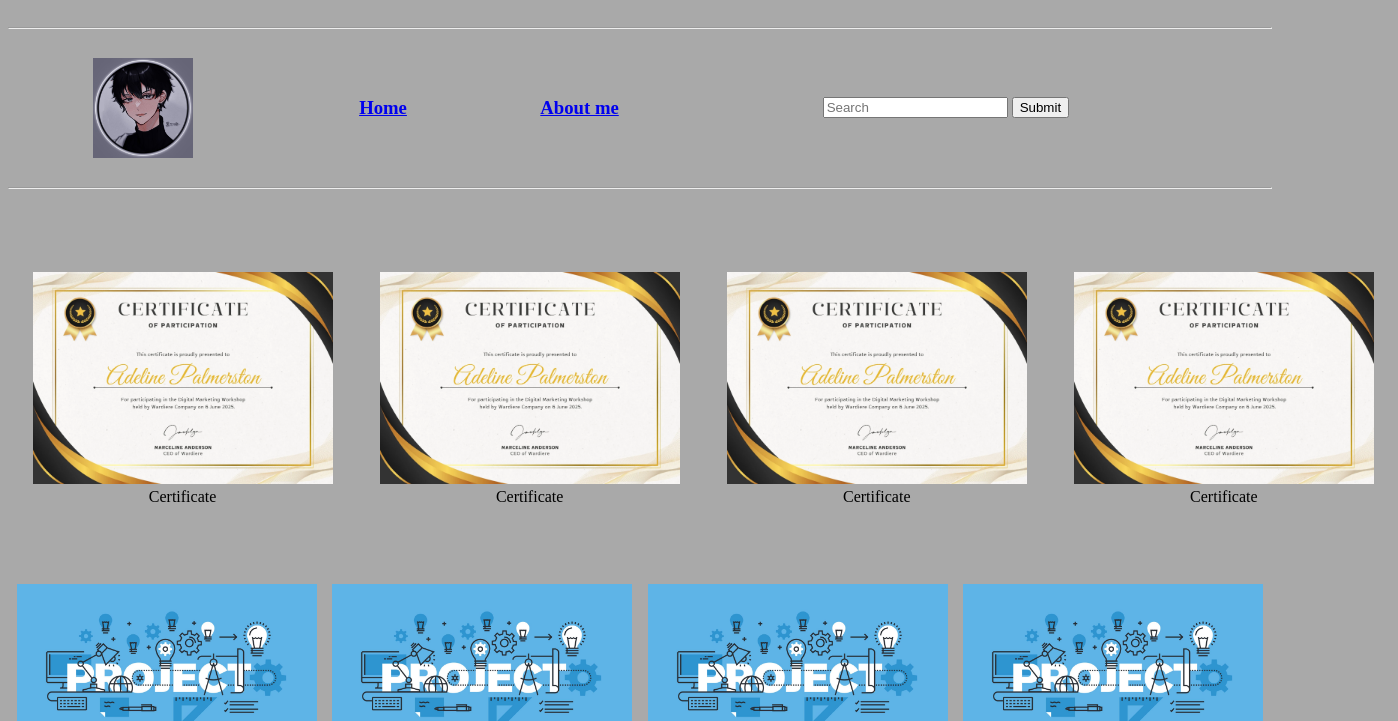
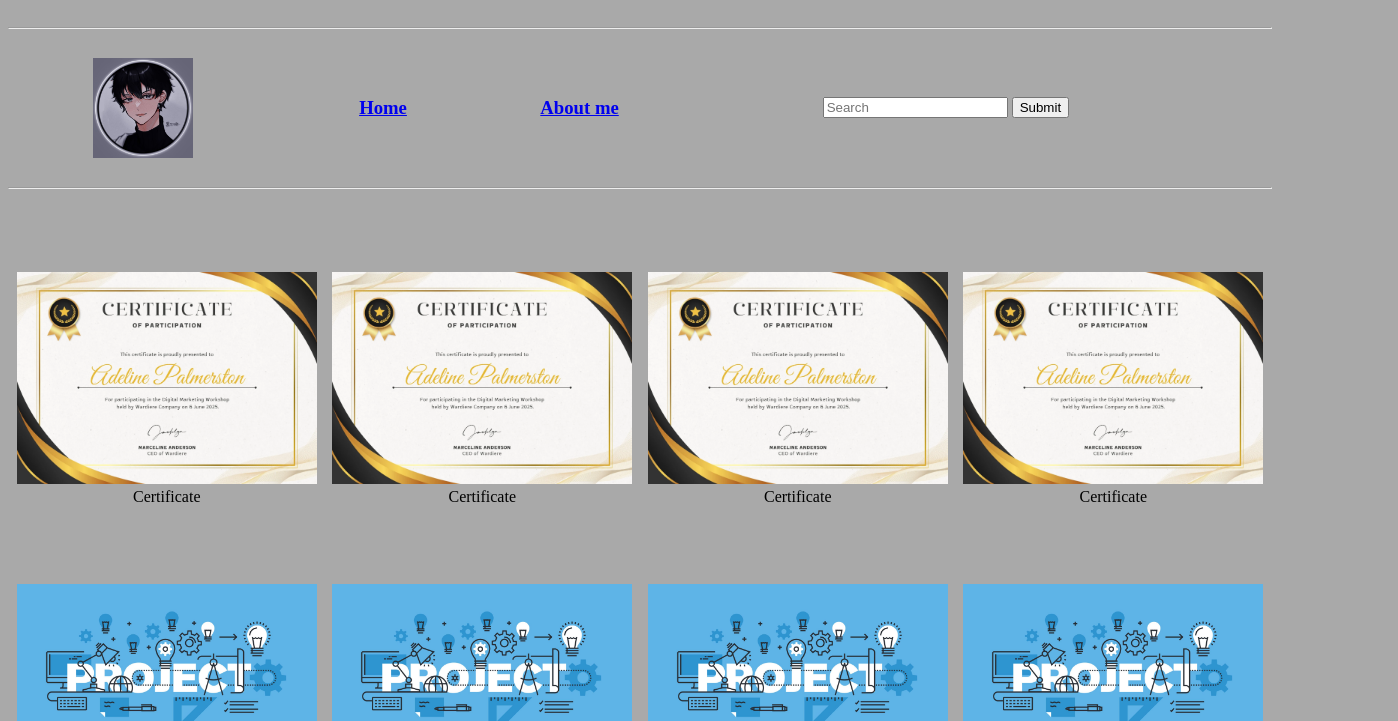
Before and after one commit to KotiSaiSankar/portfolio1.1, a plain HTML site: page index.html in a window 1280 px wide. Shown: the part 79-800 px from the top of the page, 1398 px wide, since content can reach past the window. Drawn offline with Linux system fonts and the light colour scheme.

Commit message:
new push

```diff
--- a/index.html
+++ b/index.html
@@ -28,13 +28,13 @@
         <br>
         <br>
         <br>
-        <table border="0" width="110%" id="home">
+        <table border="0" width="100%" id="home">
             <tbody>
                 <tr>
-                    <td align="center"><img src="cer.webp" alt="" width="300">Certificate</td>
-                    <td align="center"><img src="cer.webp" alt="" width="300">Certificate</td>
-                    <td align="center"><img src="cer.webp" alt="" width="300">Certificate</td>
-                    <td align="center"><img src="cer.webp" alt="" width="300">Certificate</td>
+                    <td align="center"><img src="cer.webp" alt="" width="300"><br>Certificate</td>
+                    <td align="center"><img src="cer.webp" alt="" width="300"><br>Certificate</td>
+                    <td align="center"><img src="cer.webp" alt="" width="300"><br>Certificate</td>
+                    <td align="center"><img src="cer.webp" alt="" width="300"><br>Certificate</td>
                 </tr>
             </tbody>
         </table>
```
